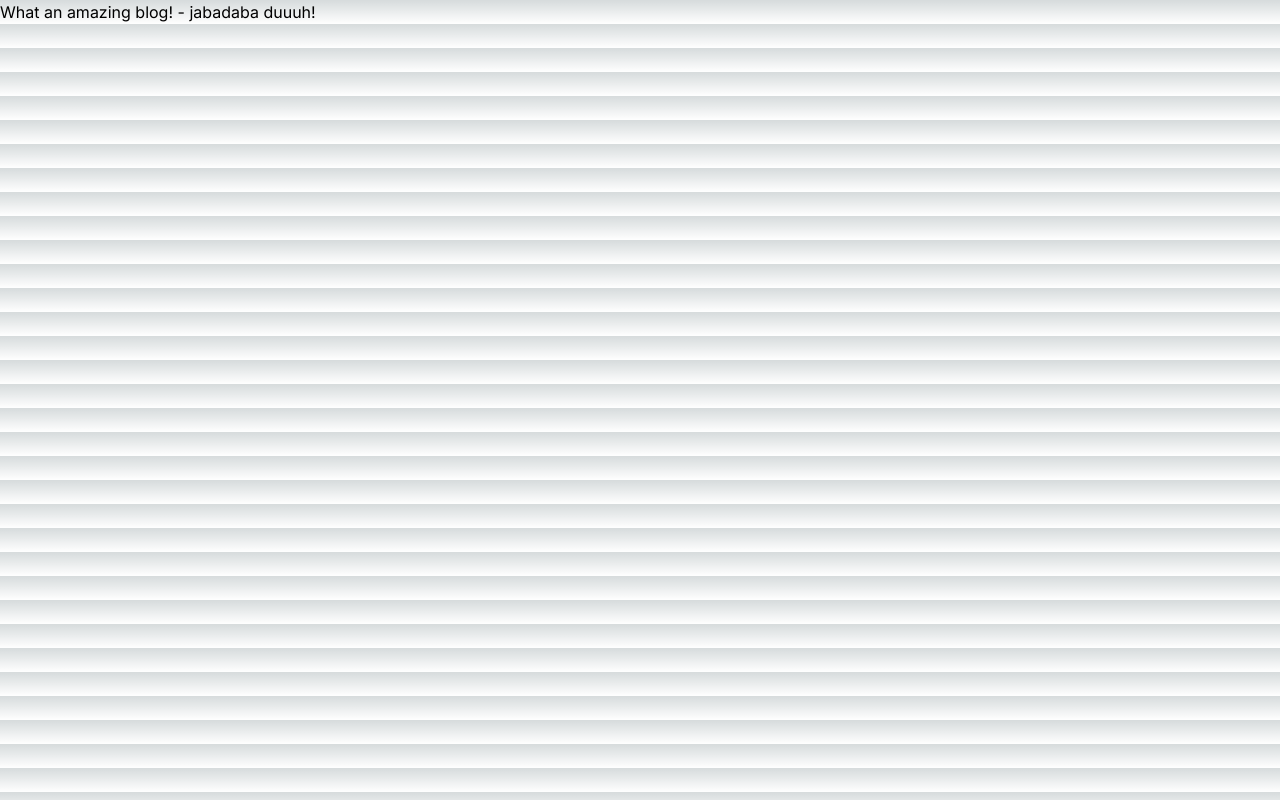
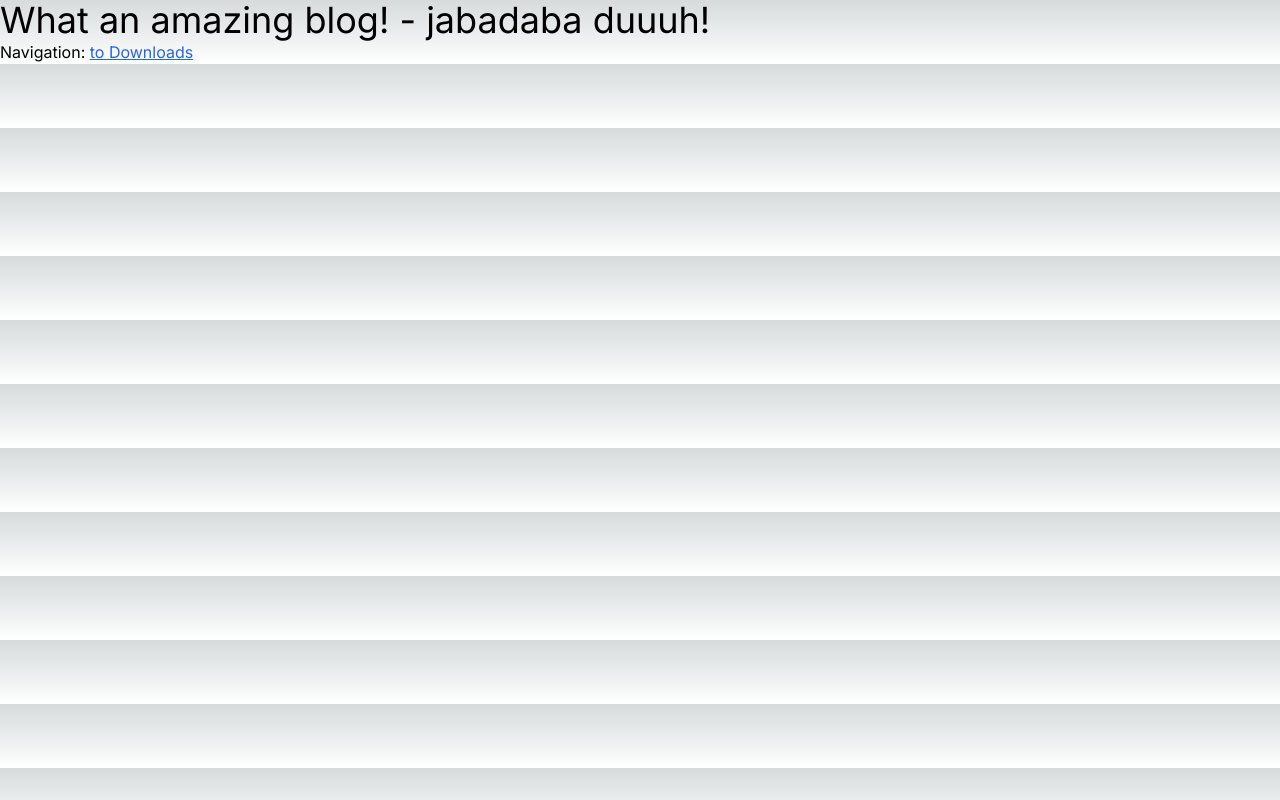
Before and after one commit to TheLeanMachine/react-challenge-age-calculator, a Next.js app: page /blog in a window 1280 px wide. Built offline with nearby package versions, Linux system fonts and the light colour scheme.

Commit message:
Add some very simple navigation

```diff
--- a/src/app/blog/page.tsx
+++ b/src/app/blog/page.tsx
@@ -1,11 +1,16 @@
 
-import React from 'react'
+import React from 'react';
+import Link from 'next/link';
 
 export default function BlogsHome() {
 
   let foo = 'jabadaba duuuh!';
 
   return (
-    <h1>What an amazing blog! - {foo}</h1>
+    <div>
+      <h1 className="text-4xl">What an amazing blog! - {foo}</h1>
+
+      Navigation: <Link className="underline text-blue-600 hover:text-blue-800 visited:text-purple-600" href="/downloads/">to Downloads</Link>
+    </div>
   )
 }
--- a/src/app/downloads/page.tsx
+++ b/src/app/downloads/page.tsx
@@ -1,5 +1,6 @@
 
-import React from 'react'
+import React from 'react';
+import Link from 'next/link';
 
 export default function DownloadsHome() {
 
@@ -12,6 +13,9 @@ export default function DownloadsHome() {
   ];
 
   return (
+    <div>
+      <h1 className="text-4xl">Downloads</h1>
+
       <ul>
         {
           downloads.map((dl, index) =>
@@ -19,5 +23,8 @@ export default function DownloadsHome() {
           )
         }
       </ul>
+
+      Navigation: <Link className="underline text-blue-600 hover:text-blue-800 visited:text-purple-600" href="/blog/">to Blog</Link>
+    </div>
   )
 }
```
Lines whose indentation alone changed are shown as unchanged.
